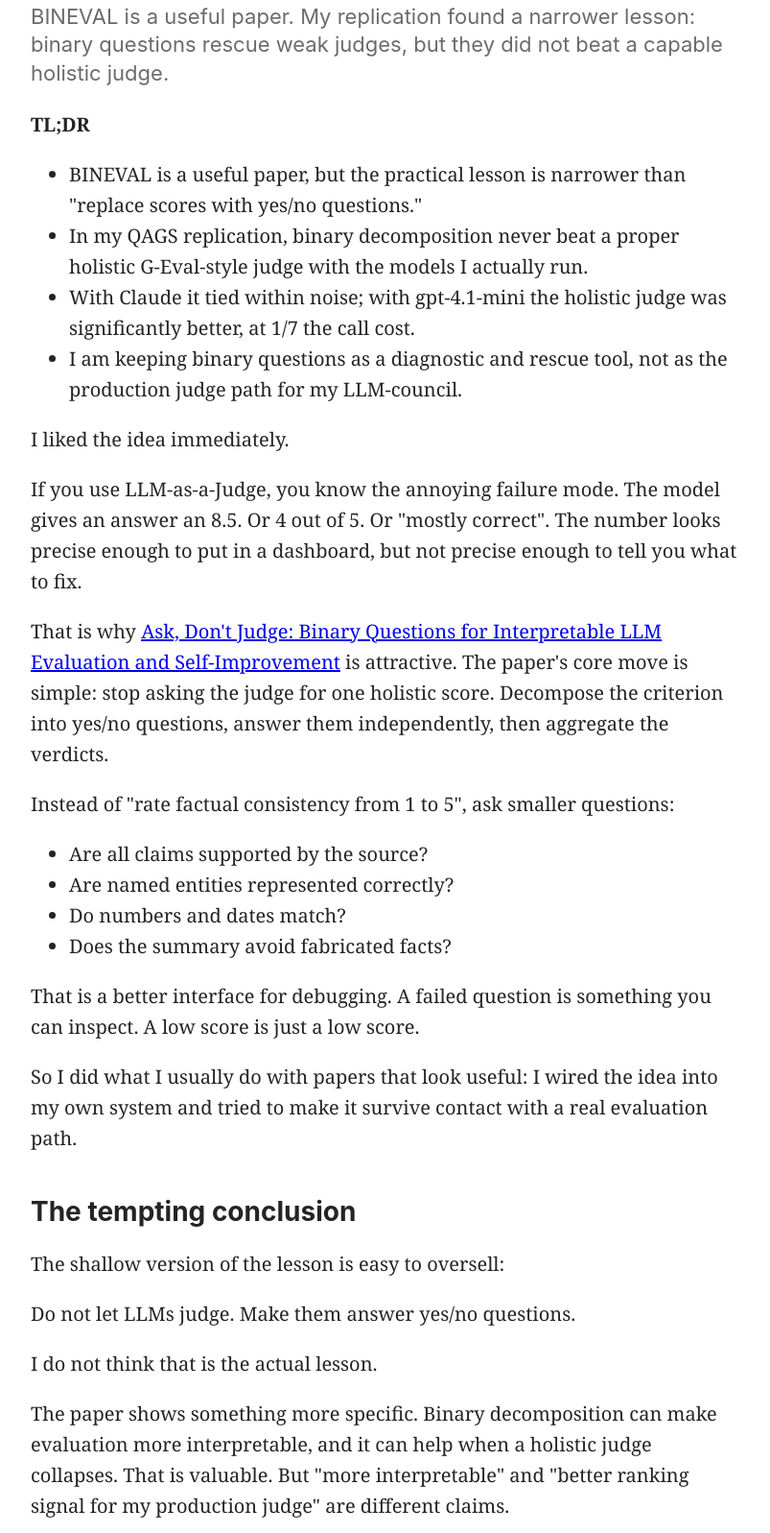
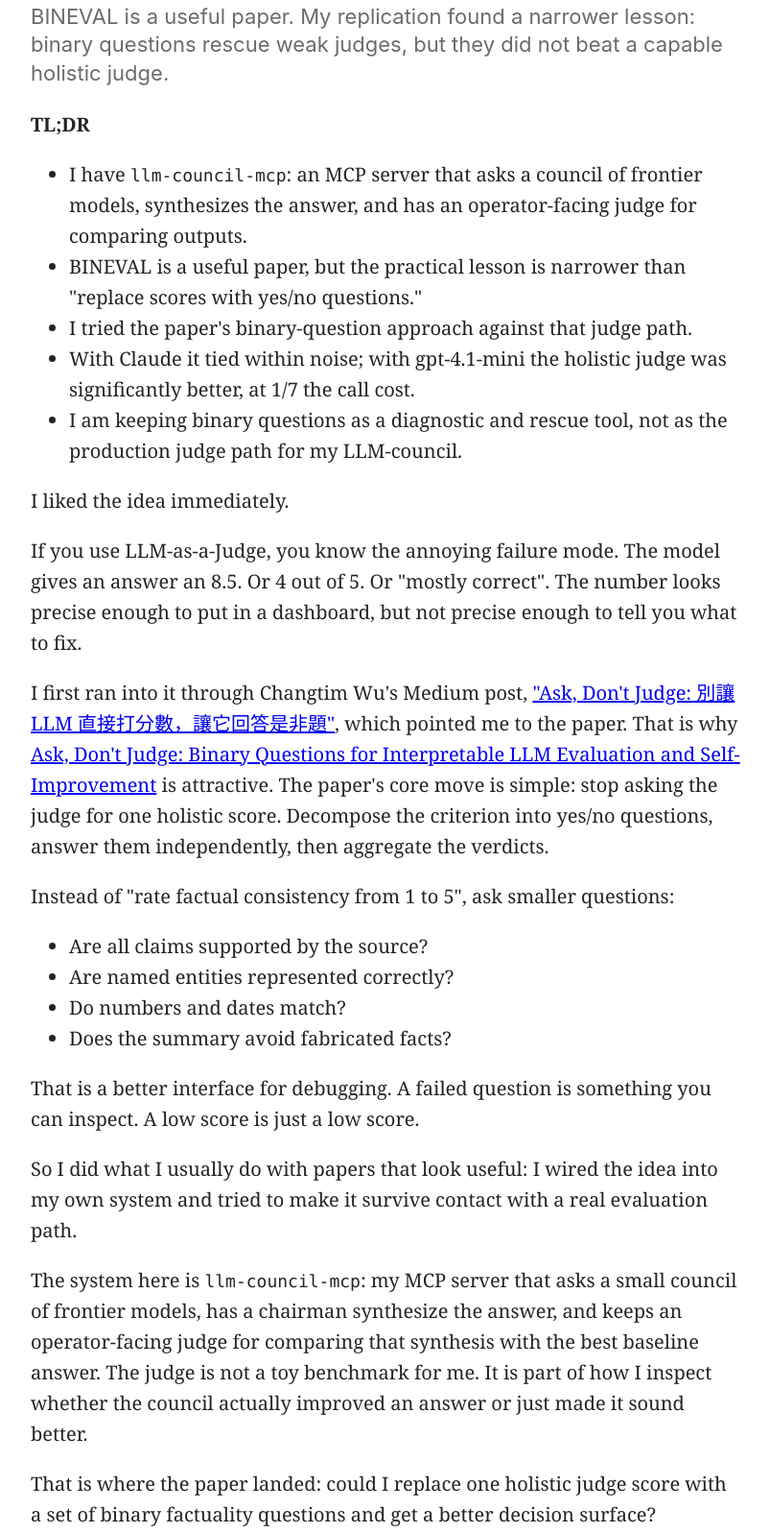
Before and after one commit to azalio/azalio-medium, a plain HTML site: page medium/bineval-en/index.html in a window 1280 px wide. Shown: the part 154-1751 px from the top of the page at 96% size, without its empty margins (238-1041 px from the left). Drawn offline with Linux system fonts and the light colour scheme.

Commit message:
docs: clarify bineval article context

```diff
--- a/medium/bineval-en/index.html
+++ b/medium/bineval-en/index.html
@@ -77,8 +77,9 @@
 
     <p><strong>TL;DR</strong></p>
     <ul>
+      <li>I have <code>llm-council-mcp</code>: an MCP server that asks a council of frontier models, synthesizes the answer, and has an operator-facing judge for comparing outputs.</li>
       <li>BINEVAL is a useful paper, but the practical lesson is narrower than "replace scores with yes/no questions."</li>
-      <li>In my QAGS replication, binary decomposition never beat a proper holistic G-Eval-style judge with the models I actually run.</li>
+      <li>I tried the paper's binary-question approach against that judge path.</li>
       <li>With Claude it tied within noise; with gpt-4.1-mini the holistic judge was significantly better, at 1/7 the call cost.</li>
       <li>I am keeping binary questions as a diagnostic and rescue tool, not as the production judge path for my LLM-council.</li>
     </ul>
@@ -87,7 +88,7 @@
 
     <p>If you use LLM-as-a-Judge, you know the annoying failure mode. The model gives an answer an 8.5. Or 4 out of 5. Or "mostly correct". The number looks precise enough to put in a dashboard, but not precise enough to tell you what to fix.</p>
 
-    <p>That is why <a href="https://arxiv.org/abs/2606.27226">Ask, Don't Judge: Binary Questions for Interpretable LLM Evaluation and Self-Improvement</a> is attractive. The paper's core move is simple: stop asking the judge for one holistic score. Decompose the criterion into yes/no questions, answer them independently, then aggregate the verdicts.</p>
+    <p>I first ran into it through Changtim Wu's Medium post, <a href="https://medium.com/@changtimwu/ask-dont-judge-%E5%88%A5%E8%AE%93-llm-%E7%9B%B4%E6%8E%A5%E6%89%93%E5%88%86%E6%95%B8-%E8%AE%93%E5%AE%83%E5%9B%9E%E7%AD%94%E6%98%AF%E9%9D%9E%E9%A1%8C-05eaf1e62d0e">"Ask, Don't Judge: 別讓 LLM 直接打分數，讓它回答是非題"</a>, which pointed me to the paper. That is why <a href="https://arxiv.org/abs/2606.27226">Ask, Don't Judge: Binary Questions for Interpretable LLM Evaluation and Self-Improvement</a> is attractive. The paper's core move is simple: stop asking the judge for one holistic score. Decompose the criterion into yes/no questions, answer them independently, then aggregate the verdicts.</p>
 
     <p>Instead of "rate factual consistency from 1 to 5", ask smaller questions:</p>
 
@@ -102,6 +103,10 @@
 
     <p>So I did what I usually do with papers that look useful: I wired the idea into my own system and tried to make it survive contact with a real evaluation path.</p>
 
+    <p>The system here is <code>llm-council-mcp</code>: my MCP server that asks a small council of frontier models, has a chairman synthesize the answer, and keeps an operator-facing judge for comparing that synthesis with the best baseline answer. The judge is not a toy benchmark for me. It is part of how I inspect whether the council actually improved an answer or just made it sound better.</p>
+
+    <p>That is where the paper landed: could I replace one holistic judge score with a set of binary factuality questions and get a better decision surface?</p>
+
     <h2>The tempting conclusion</h2>
 
     <p>The shallow version of the lesson is easy to oversell:</p>
@@ -112,7 +117,7 @@
 
     <p>The paper shows something more specific. Binary decomposition can make evaluation more interpretable, and it can help when a holistic judge collapses. That is valuable. But "more interpretable" and "better ranking signal for my production judge" are different claims.</p>
 
-    <p>In my setup, the second claim mattered. I have an LLM-council system where answers can be compared by an operator-facing judge. If I replace part of that judge, I need to know whether the replacement is actually better, not just cleaner to explain.</p>
+    <p>In my setup, the second claim mattered. If I replace part of the <code>llm-council-mcp</code> judge, I need to know whether the replacement is actually better, not just cleaner to explain.</p>
 
     <p>So I tested it in two rounds.</p>
 
```
